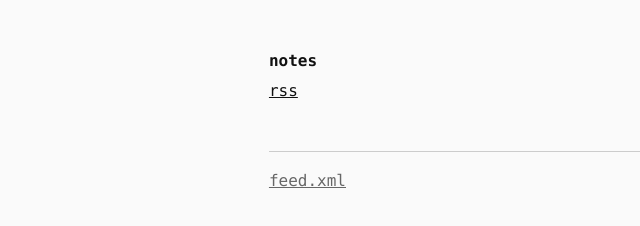
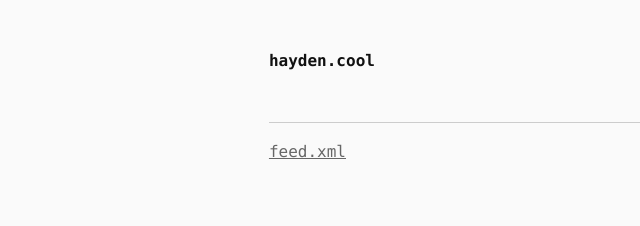
Before and after one commit to hb-robo/hayden.cool, a website: page public/index.html in a window 1280 px wide. Shown: the whole page, without its empty margins (58-698 px from the left). Drawn offline with Linux system fonts and the light colour scheme.

Commit message:
tweak: personalize homepage + header meta

```diff
--- a/public/index.html
+++ b/public/index.html
@@ -3,9 +3,9 @@
 <head>
   <meta charset="utf-8">
   <meta name="viewport" content="width=device-width, initial-scale=1">
-  <meta name="description" content="Personal notes">
+  <meta name="description" content="a microblog about my life">
   <link rel="alternate" type="application/rss+xml" title="notes" href="/feed.xml">
-  <title>notes</title>
+  <title>hayden.cool</title>
   <style>
     :root {
       color-scheme: light;
@@ -90,8 +90,7 @@
 <body>
   <main>
     <header class="site-header">
-      <h1>notes</h1>
-      <a href="/feed.xml">rss</a>
+      <h1>hayden.cool</h1>
     </header>
 
     <!-- NOTES -->
```
